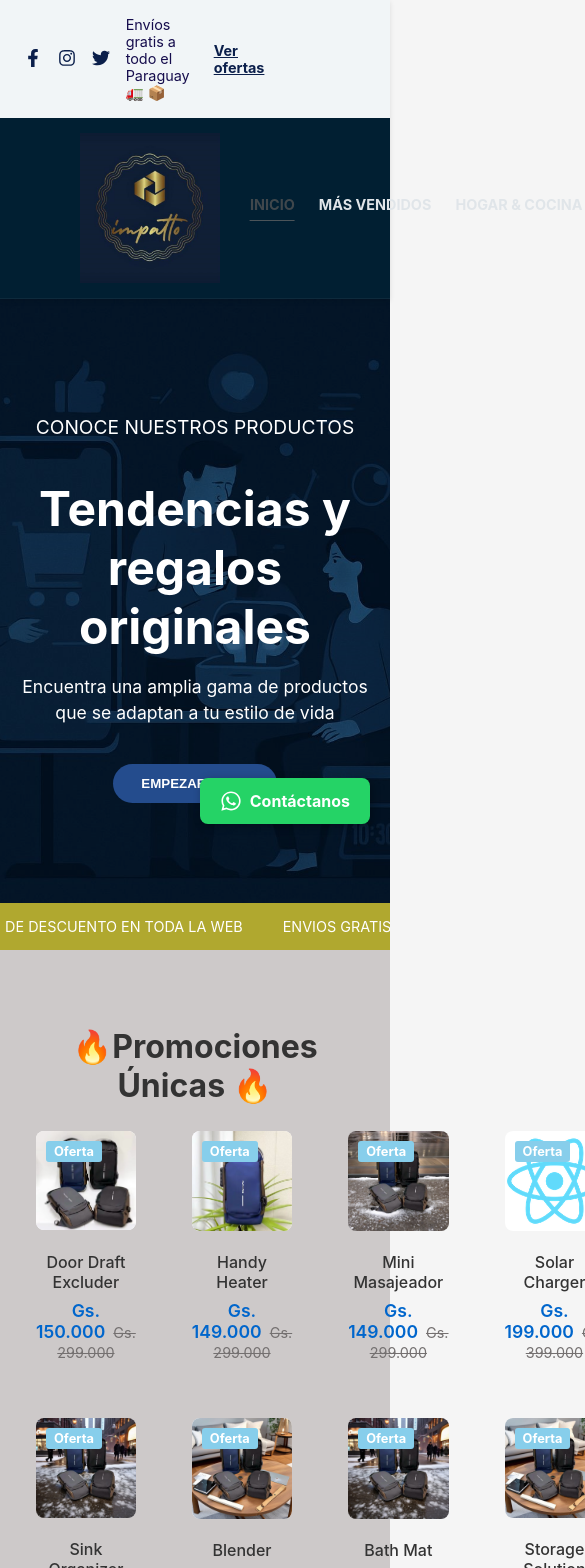
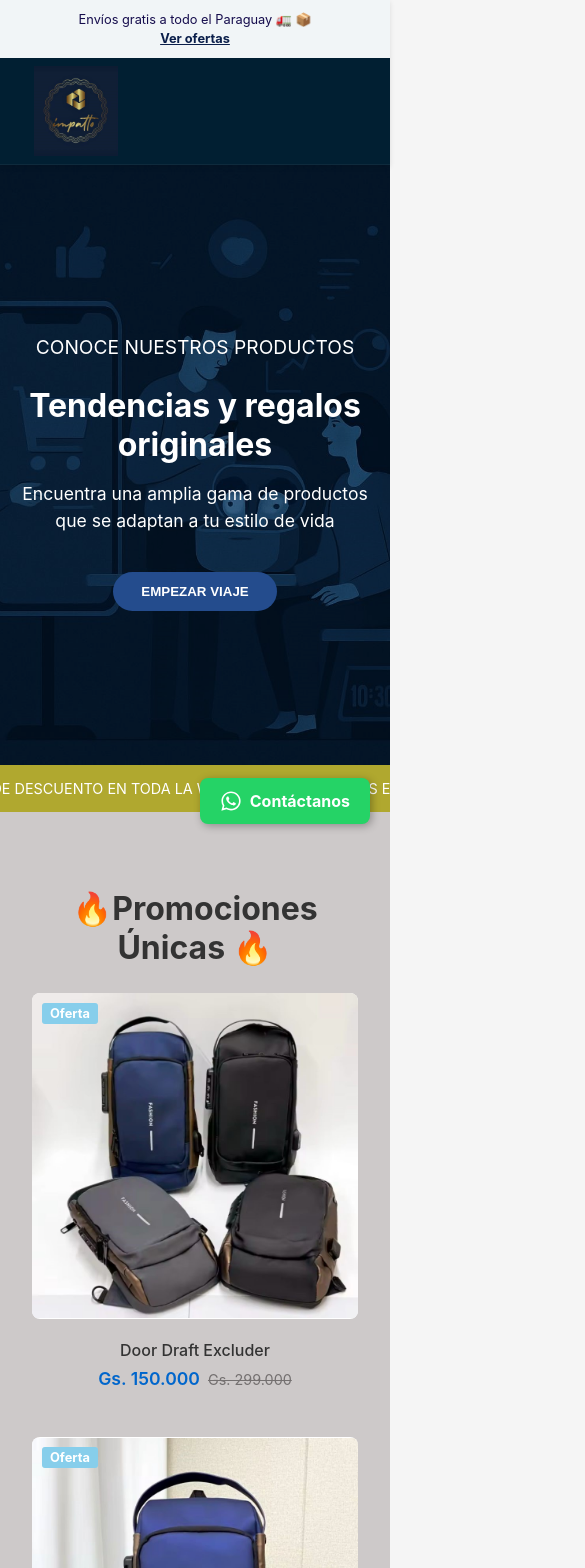
Before and after one commit to Javiermu97/impattopyproyect, a Next.js app: page / in a window 390 px wide. Shown: the top 1568 px of the page, 585 px wide, since content can reach past the window. Built offline with nearby package versions, Linux system fonts and the light colour scheme.

Commit message:
Elige un nombre profesional para tu botón de menú

```diff
--- a/app/components/Header.module.css
+++ b/app/components/Header.module.css
@@ -52,3 +52,24 @@
 .headerRightPlaceholder {
   flex: 1; /* Ocupa el 1/3 derecho para balancear */
 }
+
+/* --- Media Queries para Responsividad --- */
+@media (max-width: 768px) {
+  .headerBar {
+    flex-direction: column; /* Apila los elementos verticalmente */
+    gap: 0.5rem; /* Reduce el espacio entre ellos */
+    padding: 0.75rem 1rem; /* Menos padding en móviles */
+    font-size: 0.8rem; /* Letra un poco más pequeña */
+  }
+
+  .headerLeft,
+  .headerRightPlaceholder {
+    display: none; /* Ocultamos los iconos de redes sociales y el espacio vacío para simplificar */
+  }
+
+  .headerCenter {
+    flex-direction: column; /* Apila "Envíos gratis" y "Ver ofertas" */
+    gap: 0.25rem;
+    text-align: center;
+  }
+}
--- a/app/components/Navbar.module.css
+++ b/app/components/Navbar.module.css
@@ -93,3 +93,82 @@
   background: transparent !important;
   opacity: 0.7;
 }
+
+/* --- Estilos para el Menú de Hamburguesa y Responsividad --- */
+.hamburgerBtn {
+  display: none; /* Oculto en escritorio */
+  flex-direction: column;
+  justify-content: space-around;
+  width: 2rem;
+  height: 2rem;
+  background: transparent;
+  border: none;
+  cursor: pointer;
+  padding: 0;
+  z-index: 10;
+}
+
+.hamburgerBtn:focus {
+  outline: none;
+}
+
+.hamburgerBtn div {
+  width: 2rem;
+  height: 0.25rem;
+  background: #e0e5e9;
+  border-radius: 10px;
+  transition: all 0.3s linear;
+  position: relative;
+  transform-origin: 1px;
+}
+
+
+@media (max-width: 1024px) { /* Un punto de quiebre más grande para el menú */
+  .navbar {
+    padding: 0.5rem 1rem; /* Menos padding en tablets y móviles */
+    justify-content: space-between; /* Espacio entre logo y los iconos/hamburguesa */
+  }
+
+  .logoImg {
+    height: 90px; /* Ajustamos el logo para que no sea tan grande */
+    width: 120px;
+  }
+
+  .navLinks {
+    position: fixed;
+    top: 0;
+    left: -100%; /* Empieza fuera de la pantalla */
+    width: 70%;
+    max-width: 300px;
+    height: 100vh;
+    flex-direction: column;
+    background-color: hsl(203, 98%, 10%);
+    margin: 0;
+    padding-top: 5rem;
+    align-items: center;
+    transition: left 0.3s ease-in-out;
+  }
+
+  .navLinks.open {
+    left: 0; /* Aparece desde la izquierda cuando está activo */
+  }
+
+  .navLink {
+    font-size: 1.1em;
+  }
+
+  .navIcons {
+    margin-left: 1rem; /* Pequeño margen para separar de la hamburguesa */
+  }
+
+  .hamburgerBtn {
+    display: flex; /* Mostramos el botón en pantallas pequeñas */
+    order: -1; /* Lo ponemos antes que los iconos de la derecha */
+  }
+}
+
+@media (max-width: 480px) {
+  .navIcons {
+     display: none; /* Opcional: Ocultar iconos de buscar/perfil/carrito en móviles muy pequeños */
+  }
+}
--- a/app/globals.css
+++ b/app/globals.css
@@ -1194,3 +1194,113 @@ body {
   margin-top: 0.5rem;
   border-top: 1px solid #ddd;
 }
+
+
+
+/* globals.css */
+
+/* ... (tu código existente va aquí arriba) ... */
+
+/* ============================================= */
+/* ===== MEDIA QUERIES GLOBALES PARA RESPONSIVIDAD ===== */
+/* ============================================= */
+
+/* --- Para Tablets y dispositivos medianos (hasta 992px) --- */
+@media (max-width: 992px) {
+  /* Hacemos las grillas de productos más fluidas */
+  .product-grid-shop.columns-4,
+  .product-grid-shop.columns-3 {
+    grid-template-columns: repeat(2, 1fr); /* 2 columnas en tablet */
+  }
+
+  /* Ajustamos la sección de filosofía */
+  .philosophy-container {
+    flex-direction: column; /* Apilamos imagen y texto */
+    gap: 2rem;
+    text-align: center;
+  }
+  .philosophy-content {
+    padding-left: 0;
+  }
+
+  /* Ajustamos la franja informativa azul */
+  .info-banner-container {
+    grid-template-columns: repeat(2, 1fr); /* 2 columnas en tablet */
+    gap: 2rem;
+  }
+}
+
+
+/* --- Para Móviles (hasta 768px) --- */
+@media (max-width: 768px) {
+  .hero-content h1 {
+    font-size: 2em; /* Título del hero más pequeño */
+  }
+
+  /* Ajustamos el shop layout para apilar filtros y productos */
+  .shop-layout {
+    grid-template-columns: 1fr; /* Una sola columna */
+  }
+  .filters-sidebar {
+    border-right: none;
+    padding-right: 0;
+    border-bottom: 1px solid #e5e5e5;
+    padding-bottom: 1.5rem;
+  }
+
+  /* Hacemos la grilla de productos de 2 columnas en móvil */
+  .product-grid-shop.columns-4,
+  .product-grid-shop.columns-3,
+  .product-grid-shop.columns-2 {
+    grid-template-columns: repeat(2, 1fr);
+    gap: 1rem;
+  }
+
+  /* Reducimos el padding de las secciones */
+  .products-section, .philosophy-section, .info-banner-section {
+    padding-left: 1rem;
+    padding-right: 1rem;
+  }
+
+  .footer-content {
+    flex-direction: column; /* Apilamos las columnas del footer */
+    gap: 2rem;
+    text-align: center;
+  }
+
+  /* Modal de checkout más adaptable */
+  .checkout-modal-content {
+    padding: 1.5rem;
+    max-height: 95vh;
+  }
+
+   .confirmation-main {
+    grid-template-columns: 1fr; /* Apilar detalles y resumen en confirmación */
+  }
+  .info-columns {
+    grid-template-columns: 1fr; /* Apilar columnas de información */
+  }
+}
+
+/* --- Para Móviles muy pequeños (hasta 480px) --- */
+@media (max-width: 480px) {
+  /* Grilla de productos con una sola columna */
+  .product-grid-shop.columns-4,
+  .product-grid-shop.columns-3,
+  .product-grid-shop.columns-2 {
+    grid-template-columns: 1fr;
+  }
+
+  /* Apilamos la franja azul informativa a una columna */
+  .info-banner-container {
+    grid-template-columns: 1fr;
+  }
+
+  .pdp-container {
+    padding: 1rem; /* Menos padding en la página de producto */
+  }
+
+  .add-to-cart-btn, .buy-now-btn {
+    padding: 1rem 2rem; /* Botones de compra más pequeños */
+  }
+}
```
